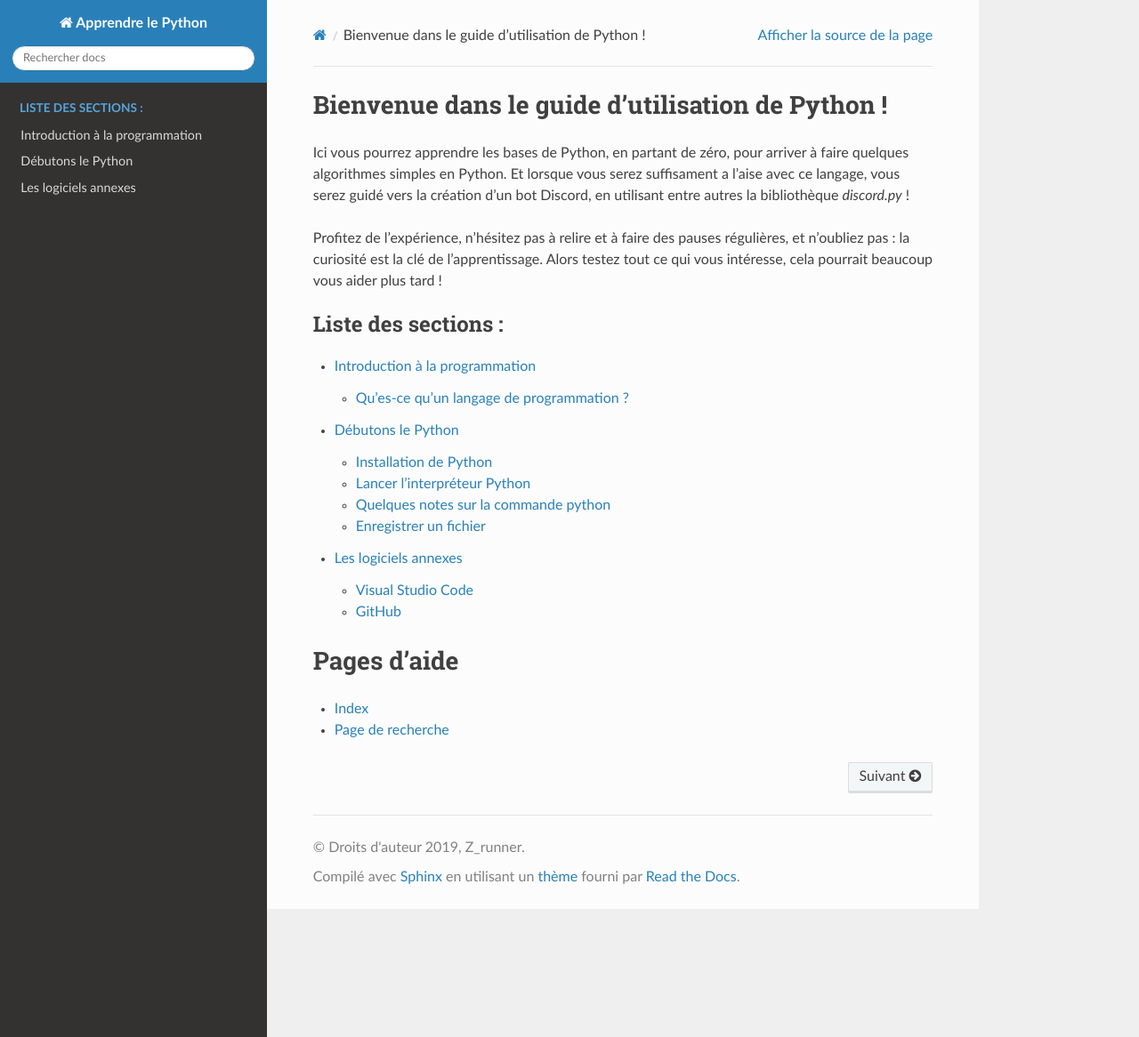
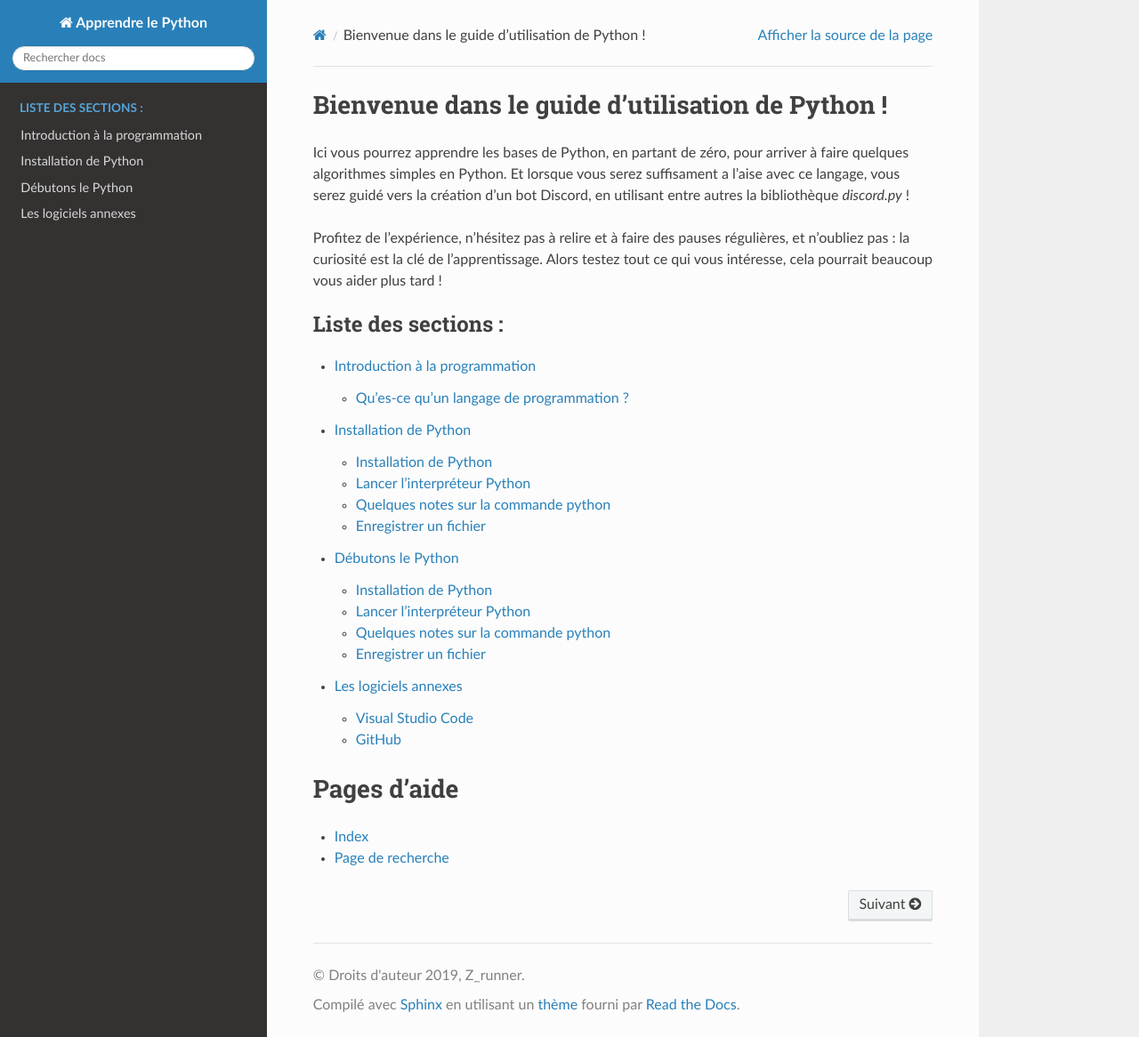
Before and after one commit to ZRunner/Apprendre-le-Python, a Sphinx documentation site: the page built from source/index.rst, in a window 1280 px wide and 1166 px high. Shown: the whole window at 89% size. Built offline with Sphinx 7.4.7 and the Read the Docs theme 2.0.0, drawn with Linux system fonts in a browser that asks for light colours; some of the changed lines change nothing that is shown.

```diff
--- a/source/index.rst
+++ b/source/index.rst
@@ -10,6 +10,7 @@
    :caption: Liste des sections :
 
    introduction
+   installation
    debutons
    logiciels
 
--- /dev/null
+++ b/source/installation.rst
@@ -0,0 +1,81 @@
+Installation de Python
+======================
+
+----------------------
+Installation de Python
+----------------------
+
+Le plus simple est évidemment de l'installer depuis le site web officiel, cf. https://www.python.org/downloads. Néanmoins cela le rendra plus compliqué à mettre à jour, c'est pourquoi si vous connaissez un peu le terminal (ou 'console' sur Windows), il est préférable de l'installer depuis celui-ci.
+
+Pour MacOS
+----------
+
+Personnellement, je vous conseille de passer par le célèbre programme 'brew', qui permet d'installer et de mettre à jour des 'paquets' (programmes, applications etc) très facilement sur Mac. Vous trouverez son installation via leur site web, https://brew.sh/index_fr.
+
+Une fois brew installé, il suffit de rentrer dans le terminal ``brew install python``, et le téléchargement de la dernière version de Python 3 devrait se faire (à l'heure où j'écris ces lignes, il s'agit de Python 3.7.4).
+Pour la suite, un simple ``brew upgrade python`` permettra de maintenir Python à jour sur votre Mac.
+
+Pour Linux
+----------
+
+Je ne connais pas le détail de toutes les distributions Linux, mais pour les environnements Unix/Debian par exemple, il existe la commande ``apt install`` (ou parfois ``apt-get install``) qui permet d'installer un paquet, comme le fait brew sur Mac. Cette commande est native au système, vous ne devriez pas avoir à la télécharger.
+
+La commande pour installer python sera donc ``apt install python3``, qui vous installera la version de Python ayant été certifiée pour votre OS. Attention, elle n'est généralement pas la dernière version de Python, et peut donc présenter des incompatibilités avec ce guide. Pour installer une version précise, il faudra donc la télécharger et l'installer soi-même depuis le serveur officiel, comme suit : (n'oubliez pas de changer les numéros de version si besoin)
+
+.. code-block:: bash
+
+  wget https://www.python.org/ftp/python/3.7.4/Python-3.7.4.tgz
+  tar xvf Python-3.7.3.tgz
+  cd Python-3.7.4
+  ./configure --enable-optimizations --enable-shared
+  make -j8
+  sudo make altinstall
+
+
+Pour Windows
+------------
+
+Je ne connais pas la procédure d'installation spécifique à Windows, mais je sais par expérience qu'elle peut être assez douloureuse. Je conseille donc d'utiliser le téléchargement depuis le site officiel, c'est la méthode la plus sûre pour le moment.
+
+
+----------------------------
+Lancer l'interpréteur Python
+----------------------------
+
+Il est possible de lancer Python depuis votre terminal, et ce très simplement : entrez uniquement la commande ``python``. Notez que parfois cette commande peut ouvrir la version 2.7 de Python, auquel cas il faut utiliser la commande ``python3`` à la place.
+Vous obtiendrez alors quelque chose de semblable à ce qui suit :
+
+.. code-block:: none
+
+  $ python3
+  Python 3.7.4 (default, Jul  9 2019, 18:13:23)
+  [Clang 10.0.1 (clang-1001.0.46.4)] on darwin
+  Type "help", "copyright", "credits" or "license" for more information.
+  >>>
+
+Les trois chevrons ('>>>') indiquent que le programme attend de vous une instruction à exécuter. Vous pouvez alors écrire votre toute première instruction Python, par exemple ``print("Hello world")``, qui écrira dans le terminal la fameuse phrase 'Hello world'. Du même coup vous découvrez la *fonction* ``print``, qui permet d'afficher du texte ou d'autres choses dans le terminal. Nous reviendrons sur les chaînes de caractères (ou 'string') plus tard.
+
+Pour quitter ce mode, vous devrez utiliser la fonction ``exit()``.
+
+
+-------------------------------------
+Quelques notes sur la commande python
+-------------------------------------
+
+La commande ``python`` ne vous permet pas seulement de lancer l'IDE, mais aussi de lancer un fichier écrit en Python (nous verrons cela plus tard), d'installer un paquet spécifique, de connaître la version installée de Python, etc.
+Quelques exemples :
+
+- ``python -V`` vous donnera la version utilisée par la commande
+- ``python start.py`` lancera le ficher nommé 'start.py' installé dans le répertoire courant
+- ``python ~/tests/start.py`` lancera le fichier 'start.py' installé dans le dossier 'tests' de votre répertoire utilisateur
+- ``python -m pip install aiohttp`` installe la bibliothèque 'aiohttp', que vous pourrez utiliser dans votre code. Notez qu'il existe généralement l'alias `pip` pour vous éviter de taper `python -m`
+
+
+
+----------------------
+Enregistrer un fichier
+----------------------
+
+Enregistrer un algorithme Python dans un fichier est extrêmement simple : il suffit de nommer le fichier avec l'extension '.py', pour que votre ordinateur sache qu'il s'agit d'un fichier Python. Et c'est tout.
+
+Pour le lancer vous devrez soit utiliser un éditeur de code capable de le faire, comme l'`IDLE officielle <https://docs.python.org/fr/3/library/idle.html>`_ ou l'application `Visual Studio Code <https://code.visualstudio.com/>`_ (cf la `page sur VSCode <logiciels.html#visual-studio-code>`_), soit utiliser directement la commande ``python`` comme vu juste au-dessus.
```
